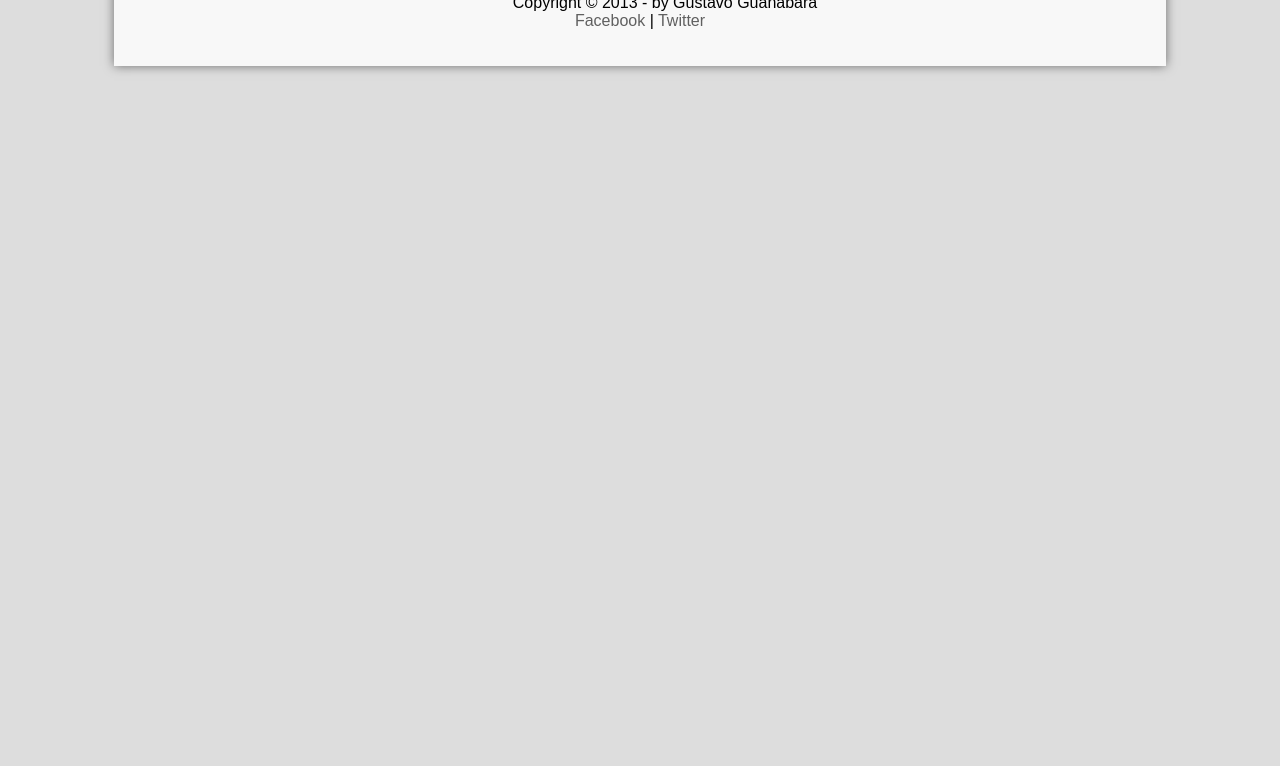
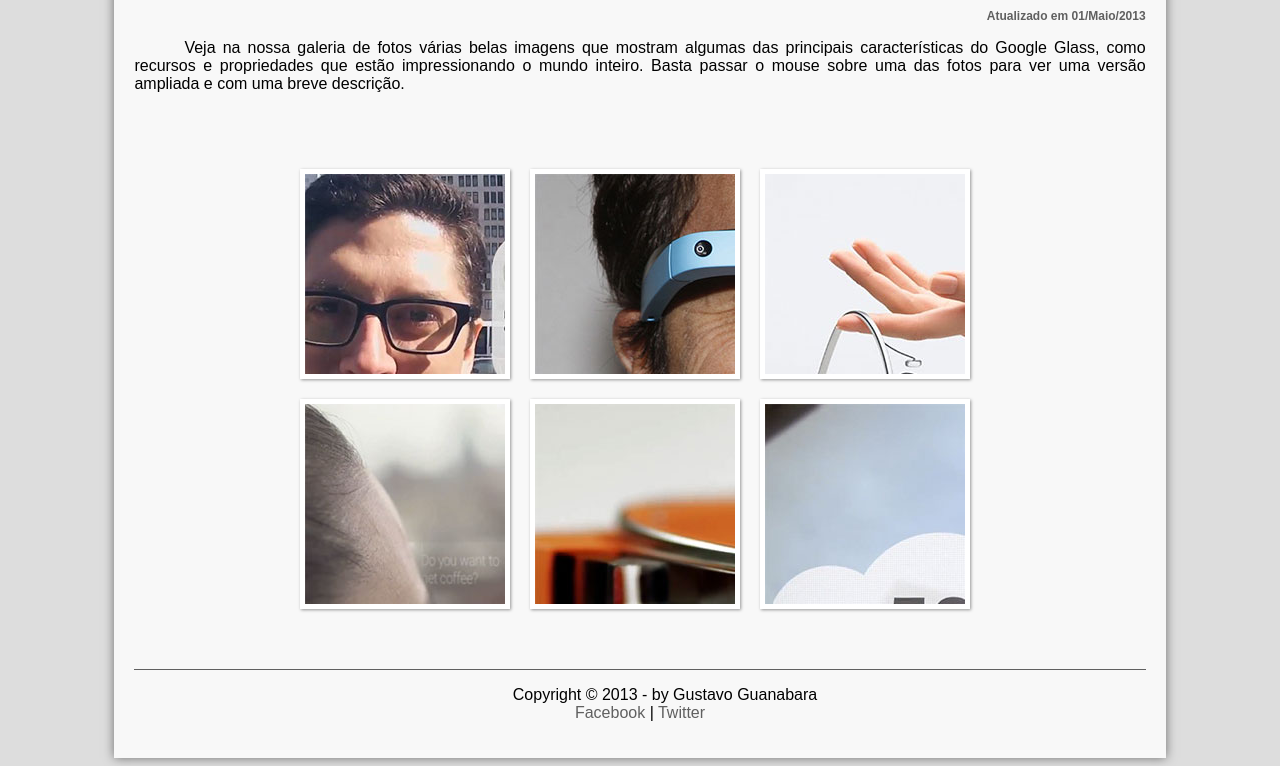
Before and after one commit to Thanatael/CursoemVideoHTML, a plain HTML site: page Material/fotos.html in a window 1280 px wide. Shown: the part 319-1085 px from the top of the page. Before the commit the page ends 800 px from the top, so only its background shows below. Drawn offline with Linux system fonts and the light colour scheme.

Commit message:
fotos iamgens

```diff
--- a/Material/_css/fotos.css
+++ b/Material/_css/fotos.css
@@ -0,0 +1,42 @@
+@charset "UTF-8";
+
+ul#album-fotos {
+    width: 700px;
+    margin: 0 auto;
+    padding: 50px;
+    overflow: hidden;
+    list-style: none;
+}
+
+ul#album-fotos li {
+    float: left;
+    width: 200px;
+    height: 200px;
+    margin: 10px;
+    border: solid 5px #ffffff;
+    background-color: white;
+    box-shadow: 1px 1px 3px rgba(0,0,0,0.4);
+}
+
+ul#album-fotos li span {
+    opacity: 0;
+}
+
+ul#album-fotos li#foto01 {
+    background: url(../_imagens/galeria-01.jpg) no-repeat;
+}
+ul#album-fotos li#foto02 {
+    background: url(../_imagens/galeria-02.jpg) no-repeat;
+}
+ul#album-fotos li#foto03 {
+    background: url(../_imagens/galeria-03.jpg) no-repeat;
+}
+ul#album-fotos li#foto04 {
+    background: url(../_imagens/galeria-04.jpg) no-repeat;
+}
+ul#album-fotos li#foto05 {
+    background: url(../_imagens/galeria-05.jpg) no-repeat;
+}
+ul#album-fotos li#foto06 {
+    background: url(../_imagens/galeria-06.jpg) no-repeat;
+}
--- a/Material/fotos.html
+++ b/Material/fotos.html
@@ -5,6 +5,7 @@
         <meta name="viewport" content="width=device-, initial-scale=1.0">
         <title>Fotos</title>
         <link rel="stylesheet" href="_css/estilo.css"/>
+        <link rel="stylesheet" href="_css/fotos.css">
     </head>
     <script language="javascript" src="_javascript/funcoes.js"></script>
     <body>
@@ -31,19 +32,28 @@
 
         </header>
 
-Glass > Fotos
-Galeria de Imagens do Google Glass
-por Gustavo Guanabara
-Atualizado em 01/Maio/2013
+<section id="corpo-full">
 
-Veja na nossa galeria de fotos várias belas imagens que mostram algumas das principais características do Google Glass, como recursos e propriedades que estão impressionando o mundo inteiro. Basta passar o mouse sobre uma das fotos para ver uma versão ampliada e com uma breve descrição.
+    <article id="noticia-principal">
+    <header id="cabecalho-artigo">
+        <hgroup>
+        <h3>Glass > Fotos</h3>
+        <h1>Galeria de Imagens do Google Glass</h1>
+        <h2>por Gustavo Guanabara</h2>
+        <h3 class="direita">Atualizado em 01/Maio/2013</h3>
+        </hgroup>
+    </header>
 
-- Agenda e lembretes
-- Sergey Brin usando o Glass
-- Leve e compacto
-- Sensação de uma tela de 50"
-- Vários tipos de lente
-- Informações importantes
+<p>Veja na nossa galeria de fotos várias belas imagens que mostram algumas das principais características do Google Glass, como recursos e propriedades que estão impressionando o mundo inteiro. Basta passar o mouse sobre uma das fotos para ver uma versão ampliada e com uma breve descrição.</p>
+
+<ul id="album-fotos">
+    <li id="foto01"><span>Agenda e lembretes</li>
+    <li id="foto02"><span>Sergey Brin usando o Glasss</span></li>
+    <li id="foto03"><span>Leve e compacto</span></li>
+    <li id="foto04"><span>Sensação de uma tela de 50"</span></li>
+    <li id="foto05"><span>Vários tipos de lente</span></li>
+    <li id="foto06"><span>Informações importantes</span></li>
+</ul>
 
 <footer id="rodape">
     <p>Copyright &copy; 2013 - by Gustavo Guanabara <br>
```
